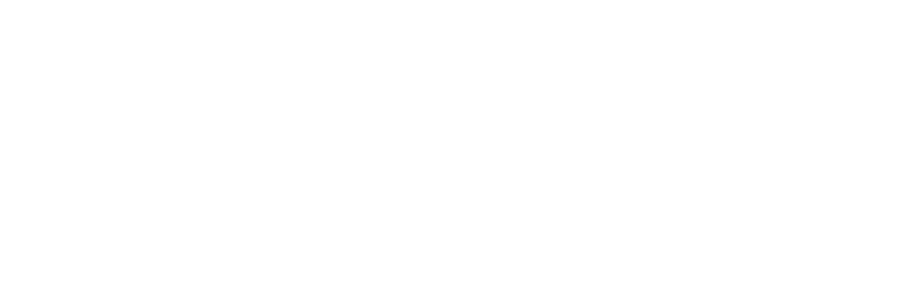
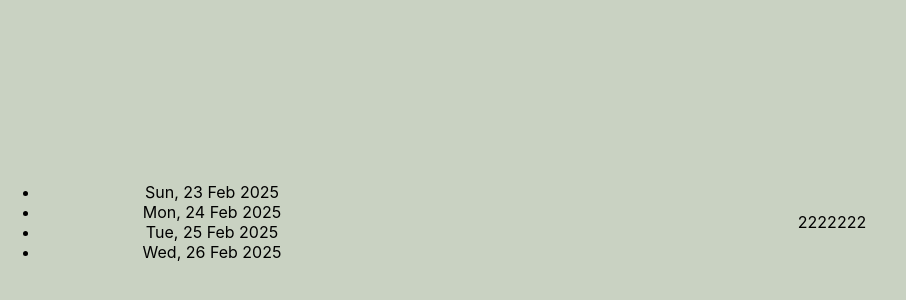
Before and after one commit to BrickHack-11/mental-health-journal, a React (Create React App) app in the folder frontend/: page /view-journal in a window 1280 px wide. Before the commit this address had no page. Shown: the part 178-478 px from the top of the page, without its empty margins (0-906 px from the left). Built offline with nearby package versions, Linux system fonts and the light colour scheme.

Commit message:
created View Journal page-wip

```diff
--- a/frontend/src/App.js
+++ b/frontend/src/App.js
@@ -1,5 +1,6 @@
 import "./App.css";
 import JournalEntry from "./components/JournalEntry";
+import JournalLog from "./components/JournalLog";
 import Login from "./components/Login";
 import SignUp from "./components/SignUp";
 import { Route, Routes, BrowserRouter } from "react-router-dom";
@@ -9,9 +10,10 @@
     <div className="App">
       <BrowserRouter>
         <Routes>
-          <Route path="/login" element={<Login />} />
+          <Route default path="/login" element={<Login />} />
           <Route path="/signup" element={<SignUp />} />
           <Route path="/journal" element={<JournalEntry />} />
+          <Route path="/view-journal" element={<JournalLog />} />
         </Routes>
       </BrowserRouter>
     </div>
--- /dev/null
+++ b/frontend/src/components/JournalLog.js
@@ -0,0 +1,80 @@
+import styles from "./JournalLog.module.css";
+import { useState, useEffect } from "react";
+
+function JournalLog() {
+  const [data, setData] = useState([]);
+  const [selectedIndex, setSelectedIndex] = useState(0);
+  const [selectedData, setSelectedData] = useState({});
+  const initialData = [
+    {
+      entry_id: "Sun, 23 Feb 2025 01:07:32 GMT",
+      "log entry":
+        "I am not feeling very good today, It seems I won't get a job, and with the loan over my head it seems everything is coming to an depressing end",
+      mood: "Sad",
+      responses: [
+        "",
+        "budgeting for essentials, taking regular breaks to relax",
+      ],
+      sentiment: "mostly negative",
+      sleep_quality: 7,
+    },
+    {
+      entry_id: "Mon, 24 Feb 2025 08:15:45 GMT",
+      "log entry":
+        "Today was a bit better. I managed to complete a few tasks and felt a bit more productive.",
+      mood: "Neutral",
+      responses: ["", "setting small, achievable goals"],
+      sentiment: "neutral",
+      sleep_quality: 6,
+    },
+    {
+      entry_id: "Tue, 25 Feb 2025 10:22:10 GMT",
+      "log entry":
+        "Feeling quite happy today! Had a great conversation with a friend and enjoyed a nice walk in the park.",
+      mood: "Happy",
+      responses: ["", "socializing, spending time in nature"],
+      sentiment: "positive",
+      sleep_quality: 8,
+    },
+    {
+      entry_id: "Wed, 26 Feb 2025 09:30:00 GMT",
+      "log entry":
+        "Had a rough night, couldn't sleep well. Feeling tired and a bit irritable.",
+      mood: "Tired",
+      responses: ["", "practicing good sleep hygiene, taking naps"],
+      sentiment: "mostly negative",
+      sleep_quality: 4,
+    },
+  ];
+
+  useEffect(() => {
+    // fetch data from backend for given user. load the array into data
+    // data should be an array of objects, use setData to set the data
+    setData(initialData);
+  }, []);
+
+  return (
+    <div className={styles.container}>
+      <div className={styles.leftPanel}>
+        <div>
+          <ul>
+            {data.map((item, index) => (
+              <li
+                key={index}
+                onClick={() => {
+                  setSelectedIndex(index);
+                  setSelectedData(data[index]);
+                }}
+              >
+                {data[index].entry_id.slice(0, 16).trim()}
+              </li>
+            ))}
+          </ul>
+        </div>
+      </div>
+      <div className={styles.rightPanel}>2222222</div>
+    </div>
+  );
+}
+
+export default JournalLog;
--- /dev/null
+++ b/frontend/src/components/JournalLog.module.css
@@ -0,0 +1,21 @@
+.container {
+  display: grid;
+
+  align-items: center;
+  justify-content: center;
+  grid-template-columns: 3fr 7fr;
+  height: 100vh;
+  max-width: 100%;
+  background-color: var(--ash-gray-nature);
+  /* overflow-y: hidden; */
+}
+
+.leftPanel {
+  background-color: "#f0f0f0";
+  padding: "20px";
+}
+
+.rightPanel {
+  background-color: "#d0e8f2";
+  padding: "20px";
+}
```
